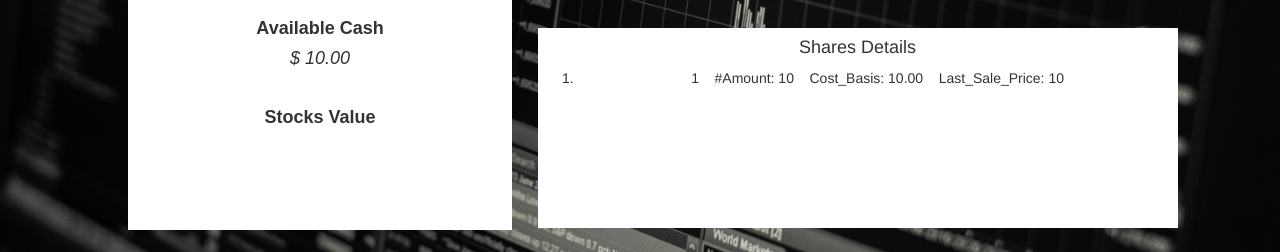
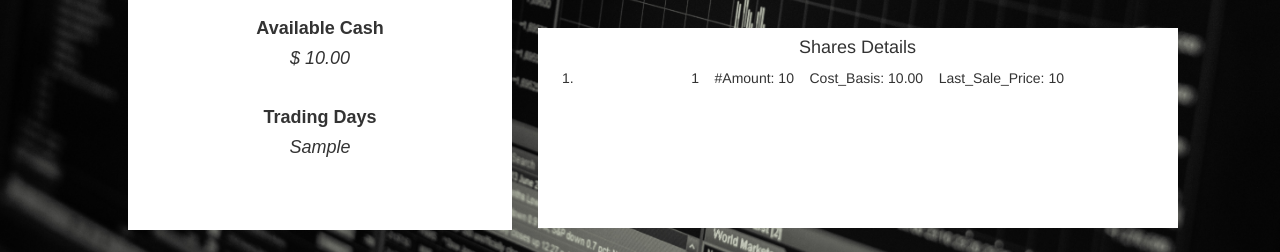
Before and after one commit to SteveDengZishi/robot-stock-trader, a Flask app: template templates/portfolio.html in a window 1280 px wide. Shown: the part 548-800 px from the top of the page. Run offline with Flask 2, Linux system fonts and the light colour scheme; the template is opened without the code that fills it: most values are stand-ins (such as "Sample title", 1, 10 or a date in 2020); parts of the project's set-up code (start-up, migrations or seed data) failed here and were passed over; some libraries are stand-ins or nearby versions.

Commit message:
trading days

```diff
--- a/templates/portfolio.html
+++ b/templates/portfolio.html
@@ -99,8 +99,8 @@
 			<h4><b>Available Cash</b></h4>
 			<h4><i>$ {{ '%0.2f' % df['ending_cash'][-1] }}</i></h4>
 			<br>
-			<h4><b>Stocks Value</b></h4>
-			<!--<h4><i>{{ df['positions'][-1] }}</i></h4>-->
+			<h4><b>Trading Days</b></h4>
+			<h4><i>{{ df['trading_days'][-1] }}</i></h4>
 		</div>
 		<!--div class="image" id="image-1">
 		</div-->
```
